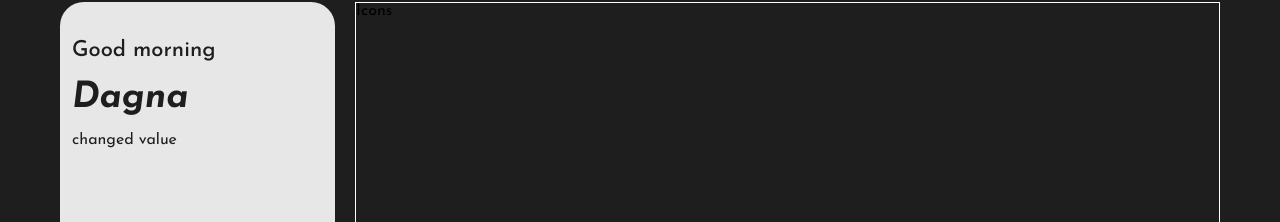
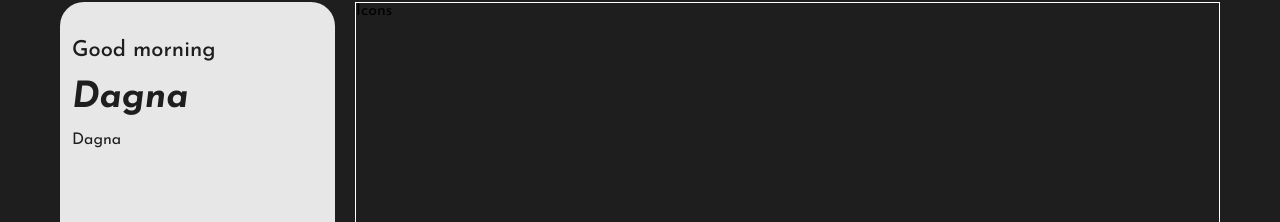
Before and after one commit to DagnaSchmidt/Dev-Dash-v2, a React (Create React App) app: page / in a window 1280 px wide. Shown: the part 88-310 px from the top of the page. Built offline with nearby package versions, Linux system fonts and the light colour scheme; no server answers.

Commit message:
bug fix in reducer

```diff
--- a/src/App.js
+++ b/src/App.js
@@ -1,5 +1,6 @@
 import { createStore } from "redux";
 import reducer from "./reducer";
+import { initialStore } from "./reducer";
 import { Provider } from "react-redux";
 import Info from "./Components/Info";
 import BottomBar from "./Components/BottomBar";
@@ -9,11 +10,12 @@ import Icons from "./Components/Icons";
 
 const store = createStore(
   reducer,
-  window.__REDUX_DEVTOOLS_EXTENSION__ && window.__REDUX_DEVTOOLS_EXTENSION__()
+  initialStore
+  // window.__REDUX_DEVTOOLS_EXTENSION__ && window.__REDUX_DEVTOOLS_EXTENSION__()
 );
 
 //changed createStore for configureStore
-
+console.log(store.getState());
 function App() {
   return (
     <Provider store={store}>
--- a/src/reducer.js
+++ b/src/reducer.js
@@ -3,10 +3,10 @@ import {
     CHANGE_USERNAME
 } from './actions';
 
-const initialStore = {
+export const initialStore = {
     isLoggedIn: false,
     activeUser: {
-        userName: 'some value',
+        userName: 'Dagna',
         password: '',
         localization: '',
         blackTheme: true,
@@ -25,8 +25,8 @@ const initialStore = {
   function reducer(state = initialStore, action) {
     if (action.type === TOGGLE_COLOR_THEME) {
         return { ...state, activeUser: { ...state.activeUser, blackTheme: !state.activeUser.blackTheme} };
-    }else if(action.type = CHANGE_USERNAME ){
-        return {...state, activeUser: {...state.activeUser, userName: 'changed value'} }
+    }else if(action.type === CHANGE_USERNAME ){
+        return {...state, activeUser: {...state.activeUser, userName: 'changed value'} };
     }
       return state;
   }
```
